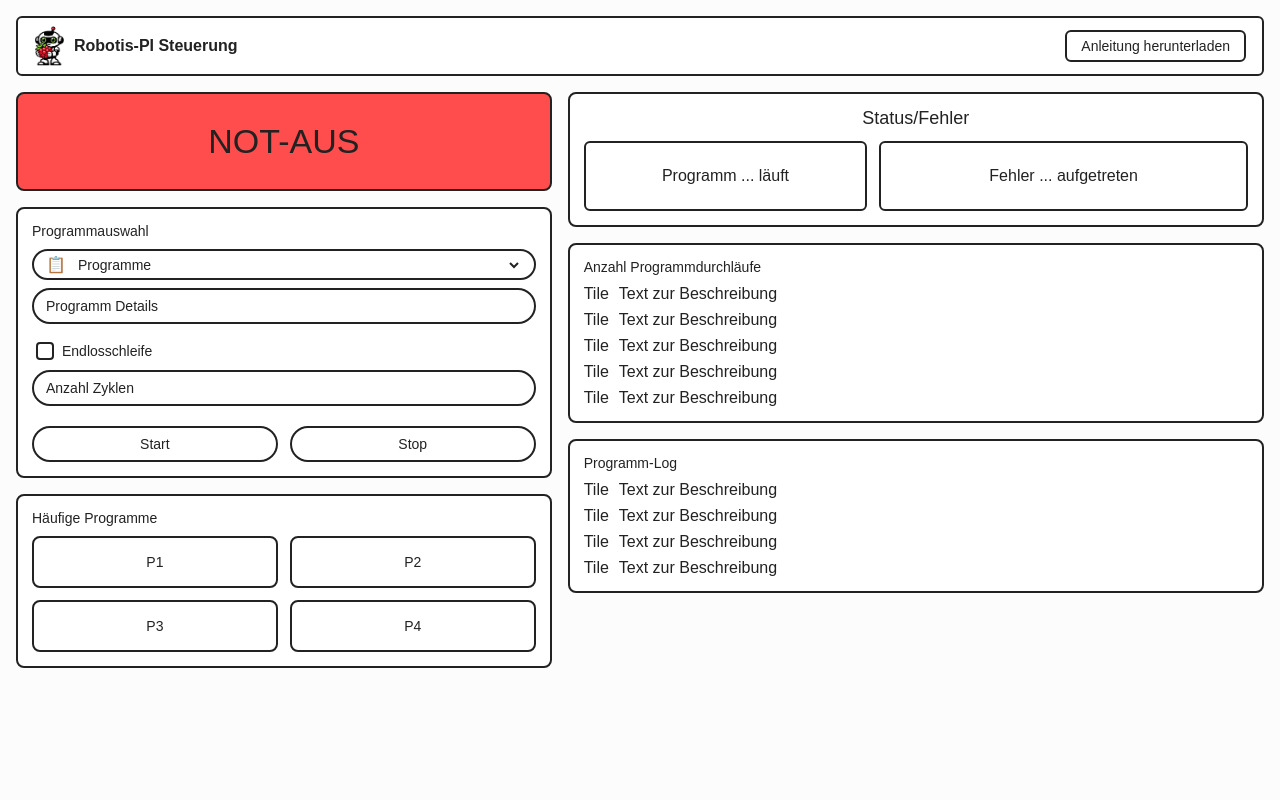
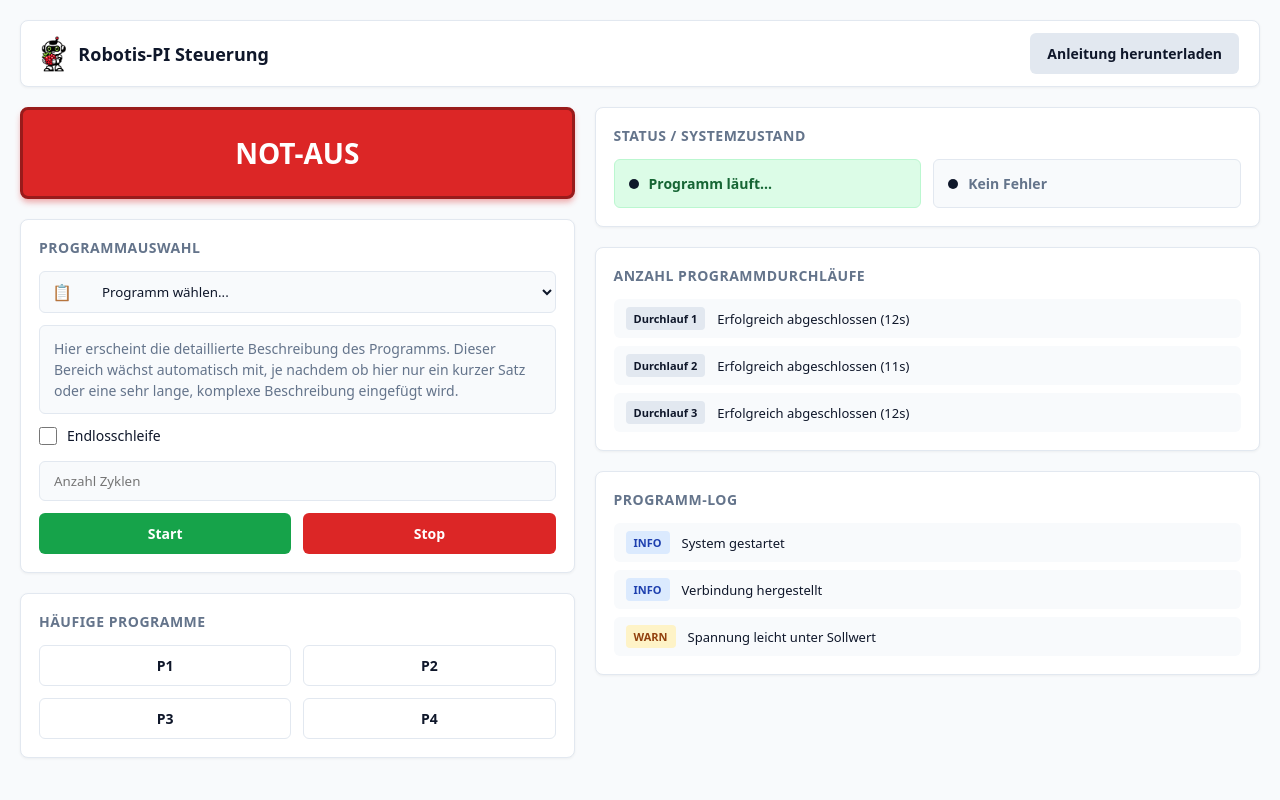
Before and after one commit to DCEv0LuTiOn/Projektarbeit_OP_KS_AL, a Flask app: page / in a window 1280 px wide. Run offline with Flask 3, Linux system fonts and the light colour scheme.

Commit message:
Mockup fertig

```diff
--- a/src/static/style.css
+++ b/src/static/style.css
@@ -1,214 +1,267 @@
+:root {
+    --primary: #2563eb;
+    --success: #16a34a;
+    --danger: #dc2626;
+    --bg-body: #f8fafc;
+    --bg-card: #ffffff;
+    --text-main: #0f172a;
+    --text-muted: #64748b;
+    --border: #e2e8f0;
+    --radius: 8px;
+}
+
 * {
     box-sizing: border-box;
     margin: 0;
     padding: 0;
-    font-family: Arial, sans-serif;
-    color: #222;
+    font-family: system-ui, sans-serif;
+    color: var(--text-main);
 }
 
 body {
-    background-color: #fcfcfc;
-    padding: 16px;
+    background-color: var(--bg-body);
+    padding: 20px;
+    max-width: 1500px;
     margin: 0 auto;
 }
 
-/* Top Navigation Bar */
-.navbar {
+/* ============================
+   LAYOUT (Header & Main Grid)
+   ============================ */
+header {
     display: flex;
     justify-content: space-between;
     align-items: center;
-    border: 2px solid #222;
-    border-radius: 6px;
-    padding: 8px 16px;
-    background-color: #fff;
-    margin-bottom: 16px;
+    background: var(--bg-card);
+    border: 1px solid var(--border);
+    border-radius: var(--radius);
+    padding: 12px 20px;
+    margin-bottom: 20px;
+    box-shadow: 0 1px 3px rgba(0,0,0,0.05);
+
+    /* Nesting für das Logo und den Titel im Header */
+    div {
+        display: flex;
+        align-items: center;
+        gap: 12px;
+        font-weight: bold;
+        font-size: 18px;
+
+        img { height: 36px; }
+    }
 }
 
-.nav-company {
+main {
+    display: grid;
+    grid-template-columns: 1fr 1.2fr;
+    gap: 20px;
+
+    /* Jede Spalte (section) im Main-Bereich */
+    section {
+        display: flex;
+        flex-direction: column;
+        gap: 20px;
+    }
+}
+
+/* ============================
+   KARTEN & FORMULARE (.card)
+   ============================ */
+.card {
+    background: var(--bg-card);
+    border: 1px solid var(--border);
+    border-radius: var(--radius);
+    padding: 18px;
+    box-shadow: 0 1px 3px rgba(0,0,0,0.05);
+
+    /* Überschriften in den Karten */
+    h2 {
+        font-size: 14px;
+        color: var(--text-muted);
+        margin-bottom: 14px;
+        text-transform: uppercase;
+        letter-spacing: 0.5px;
+    }
+
+    /* Standard-Inputs in der Karte (z.B. Anzahl Zyklen) */
+    input[type="number"],
+    select {
+        width: 100%;
+        padding: 10px 14px;
+        border: 1px solid var(--border);
+        border-radius: 6px;
+        background: var(--bg-body);
+        margin-bottom: 12px;
+        outline: none;
+
+        /* Status beim Anklicken */
+        &:focus {
+            border-color: var(--primary);
+            background: white;
+        }
+    }
+
+    /* Dropdown mit dem Icon davor */
+    .input-icon {
+        display: flex;
+        align-items: center;
+        border: 1px solid var(--border);
+        border-radius: 6px;
+        background: var(--bg-body);
+        margin-bottom: 12px;
+
+        span { padding: 0 12px; }
+
+        select {
+            border: none;
+            margin-bottom: 0;
+            background: transparent;
+            width: 100%;
+        }
+    }
+
+    /* NEU: Programm-Beschreibung (wächst automatisch in die Höhe) */
+    .program-details {
+        background: var(--bg-body);
+        border: 1px solid var(--border);
+        border-radius: 6px;
+        padding: 12px 14px;
+        font-size: 14px;
+        color: var(--text-muted);
+        margin-bottom: 12px;
+        line-height: 1.5;
+        min-height: 60px; /* Sieht auch ohne Text nicht zu leer aus */
+    }
+
+    /* Checkbox & Text */
+    label {
         display: flex;
         align-items: center;
         gap: 10px;
-    font-weight: bold;
-    font-size: 16px;
-}
+        margin: 4px 0 16px 0;
+        cursor: pointer;
+        font-size: 14px;
 
-.logo {
-    width: 30px;
-    height: 40px;
-}
-
-.btn-download {
-    border: 2px solid #222;
-    border-radius: 6px;
-    padding: 6px 14px;
-    background: #fff;
-    text-decoration: none;
-    font-size: 14px;
+        input[type="checkbox"] {
+            width: 18px;
+            height: 18px;
+            accent-color: var(--primary);
             cursor: pointer;
         }
-
-/* Main Wireframe Layout Grid */
-.grid {
-    display: grid;
-    grid-template-columns: 1fr 1.3fr;
-    gap: 16px;
-}
-
-/* Generic Card Styling */
-.card {
-    border: 2px solid #222;
-    border-radius: 8px;
-    padding: 14px;
-    background-color: #fff;
-    margin-bottom: 16px;
-}
-
-.card:last-child {
-    margin-bottom: 0;
-}
-
-.card-title {
-    font-size: 14px;
-    margin-bottom: 10px;
-}
-
-/* Emergency Stop */
-.notaus {
-    width: 100%;
-    border: 2px solid #222;
-    text-align: center;
-    padding: 28px 14px;
-    font-size: 34px;
-    font-weight: normal;
-    background-color: #ff4d4d;
-    cursor: pointer;
-    &:hover {
-        background-color: #a40000;
-    }
-
-    &:active {
-        transform: scale(0.95);
     }
 }
 
-/* Program Selection */
-.form-control {
+/* ============================
+   BUTTONS
+   ============================ */
+.notaus {
     width: 100%;
-    padding: 8px 12px;
-    border: 2px solid #222;
-    border-radius: 20px;
-    background: #fff;
-    margin-bottom: 8px;
-    font-size: 14px;
+    padding: 24px;
+    font-size: 28px;
+    font-weight: bold;
+    color: white;
+    background-color: var(--danger);
+    border: 3px solid #991b1b;
+    border-radius: var(--radius);
+    cursor: pointer;
+    box-shadow: 0 4px 6px -1px rgba(220, 38, 38, 0.4);
+
+    /* Hover und Klick-Effekte mit & */
+    &:hover { filter: brightness(0.9); }
+    &:active { transform: scale(0.98); }
 }
 
-.select-with-icon {
-    display: flex;
-    align-items: center;
-    gap: 8px;
-    border: 2px solid #222;
-    border-radius: 20px;
-    padding: 4px 12px;
-    margin-bottom: 8px;
-}
-
-.select-with-icon select {
-    border: none;
-    width: 100%;
-    outline: none;
-    background: transparent;
-    font-size: 14px;
-}
-
-.checkbox-group {
-    display: flex;
-    align-items: center;
-    gap: 8px;
-    margin: 10px 4px;
-    font-size: 14px;
-}
-
-.checkbox-group input[type="checkbox"] {
-    width: 18px;
-    height: 18px;
-    border: 2px solid #222;
-    border-radius: 4px;
-    appearance: none;
-    cursor: pointer;
-    position: relative;
-}
-
-.checkbox-group input[type="checkbox"]:checked::after {
-    content: "✓";
-    position: absolute;
-    top: -2px;
-    left: 3px;
-    font-size: 14px;
-}
-
-.action-buttons {
+.btn-grid {
     display: grid;
-    grid-template-columns: 1fr 1fr;
-    gap: 12px;
-    margin-top: 12px;
-}
-
-.btn-wireframe {
-    border: 2px solid #222;
-    border-radius: 20px;
-    padding: 8px;
-    background: #fff;
-    text-align: center;
-    cursor: pointer;
-    font-size: 14px;
-}
-
-/* Frequent Programs Grid */
-.p-grid {
-    display: grid;
-    grid-template-columns: 1fr 1fr;
-    gap: 12px;
-    margin-top: 6px;
-}
-
-.p-btn {
-    border: 2px solid #222;
-    border-radius: 8px;
-    padding: 16px;
-    text-align: center;
-    background: #fff;
-    font-size: 14px;
-    cursor: pointer;
-}
-
-/* Right Side: Status/Error */
-.status-header {
-    text-align: center;
-    font-size: 18px;
-    margin-bottom: 12px;
-}
-
-.status-boxes {
-    display: grid;
-    grid-template-columns: 1fr 1.3fr;
+    grid-template-columns: repeat(2, 1fr);
     gap: 12px;
 }
 
-.status-box {
-    border: 2px solid #222;
+.btn {
+    padding: 10px 16px;
+    border: 1px solid transparent;
     border-radius: 6px;
-    padding: 24px 12px;
+    font-size: 14px;
+    font-weight: bold;
+    cursor: pointer;
     text-align: center;
-    font-size: 16px;
+    text-decoration: none;
+
+    &:hover { filter: brightness(0.9); }
+
+    /* Modifier-Klassen */
+    &.btn-secondary { background: var(--border); color: var(--text-main); }
+    &.btn-success { background: var(--success); color: white; }
+    &.btn-danger { background: var(--danger); color: white; }
+
+    &.btn-outline {
+        background: white;
+        border-color: var(--border);
+        &:hover {
+            border-color: var(--primary);
+            color: var(--primary);
+            background: #eff6ff;
+        }
+    }
 }
 
-.row-item {
+/* ============================
+   LISTEN & STATUS
+   ============================ */
+
+/* Statusanzeige */
+.status .btn-grid > div {
     display: flex;
     align-items: center;
     gap: 10px;
-    margin-bottom: 8px;
+    padding: 14px;
+    border-radius: 6px;
+    font-size: 14px;
+    font-weight: bold;
 
+    i {
+        width: 10px;
+        height: 10px;
+        border-radius: 50%;
+        background-color: currentColor;
+    }
+
+    &.running { background: #dcfce7; color: #166534; border: 1px solid #bbf7d0; }
+    &.idle { background: var(--bg-body); color: var(--text-muted); border: 1px solid var(--border); }
+}
+
+/* Log-Listen (<ul>) */
+.logs ul {
+    list-style: none;
+    display: flex;
+    flex-direction: column;
+    gap: 8px;
+
+    /* Einzelne Zeile in der Liste */
+    li {
+        display: flex;
+        align-items: center;
+        gap: 12px;
+        padding: 8px 12px;
+        background: var(--bg-body);
+        border-radius: 6px;
+        font-size: 13px;
+
+        /* Letztes Element ohne Margin (Dein Beispiel!) */
         &:last-child {
             margin-bottom: 0;
         }
     }
+}
+
+/* Kleines Label (INFO, WARN) in den Listen */
+.badge {
+    padding: 4px 8px;
+    border-radius: 4px;
+    font-size: 11px;
+    font-weight: bold;
+    background: var(--border);
+
+    &.info { background: #dbeafe; color: #1e40af; }
+    &.warn { background: #fef3c7; color: #92400e; }
+}
--- a/src/templates/index.html
+++ b/src/templates/index.html
@@ -8,123 +8,98 @@
 </head>
 <body>
 
-    <!-- Header Navigation -->
-    <header class="navbar">
-        <div class="nav-company">
-            <img src="../static/Robotis_PI_Logo.png" alt="Logo" class="logo">
+    <header>
+        <div>
+            <img src="../static/Robotis_PI_Logo.png" alt="Logo">
             <span>Robotis-PI Steuerung</span>
         </div>
-        <a href="#" class="btn-download">Anleitung herunterladen</a>
+        <a href="#" class="btn btn-secondary">Anleitung herunterladen</a>
     </header>
 
-    <!-- Main Wireframe Layout -->
-    <main class="grid">
+    <main>
+        <!-- Linke Spalte -->
+        <section>
 
-        <!-- Left Column -->
-        <section class="col-left">
+            <button class="notaus">NOT-AUS</button>
 
-            <!-- Not-Aus -->
-            <button class="card notaus">NOT-AUS</button>
+            <div class="card">
+                <h2>Programmauswahl</h2>
 
-            <!-- Programmauswahl -->
-            <div class="card">
-                <div class="card-title">Programmauswahl</div>
-
-                <div class="select-with-icon">
-                    <span class="icon-box">📋</span>
+                <div class="input-icon">
+                    <span>📋</span>
                     <select>
-                        <option>Programme</option>
+                        <option>Programm wählen...</option>
+                        <option>P1 - Initialisierung</option>
+                        <option>P2 - Routine A</option>
                     </select>
                 </div>
 
-                <input type="text" class="form-control" value="Programm Details" readonly>
-
-                <div class="checkbox-group">
-                    <input type="checkbox" id="endless">
-                    <label for="endless">Endlosschleife</label>
+                <div class="program-details">
+                    Hier erscheint die detaillierte Beschreibung des Programms.
+                    Dieser Bereich wächst automatisch mit, je nachdem ob hier nur ein kurzer Satz
+                    oder eine sehr lange, komplexe Beschreibung eingefügt wird.
                 </div>
 
-                <input type="text" class="form-control" value="Anzahl Zyklen">
+                <label>
+                    <input type="checkbox" id="endless">
+                    <span>Endlosschleife</span>
+                </label>
 
-                <div class="action-buttons">
-                    <button class="btn-wireframe">Start</button>
-                    <button class="btn-wireframe">Stop</button>
+                <input type="number" placeholder="Anzahl Zyklen">
+
+                <div class="btn-grid">
+                    <button class="btn btn-success">Start</button>
+                    <button class="btn btn-danger">Stop</button>
                 </div>
             </div>
 
-            <!-- Häufige Programme -->
-            <div class="card">
-                <div class="card-title">Häufige Programme</div>
-                <div class="p-grid">
-                    <button class="p-btn">P1</button>
-                    <button class="p-btn">P2</button>
-                    <button class="p-btn">P3</button>
-                    <button class="p-btn">P4</button>
+            <div class="card quick-programs">
+                <h2>Häufige Programme</h2>
+                <div class="btn-grid">
+                    <button class="btn btn-outline">P1</button>
+                    <button class="btn btn-outline">P2</button>
+                    <button class="btn btn-outline">P3</button>
+                    <button class="btn btn-outline">P4</button>
                 </div>
             </div>
 
         </section>
 
-        <!-- Right Column -->
-        <section class="col-right">
+        <!-- Rechte Spalte -->
+        <section>
 
-            <!-- Status/Fehler -->
-            <div class="card">
-                <div class="status-header">Status/Fehler</div>
-                <div class="status-boxes">
-                    <div class="status-box">Programm ... läuft</div>
-                    <div class="status-box">Fehler ... aufgetreten</div>
+            <div class="card status">
+                <h2>Status / Systemzustand</h2>
+                <div class="btn-grid">
+                    <div class="running">
+                        <i></i> Programm läuft...
+                    </div>
+                    <div class="idle">
+                        <i></i> Kein Fehler
+                    </div>
                 </div>
             </div>
 
-            <!-- Anzahl Programmdurchläufe -->
-            <div class="card">
-                <div class="card-title">Anzahl Programmdurchläufe</div>
-                <div class="row-item">
-                    <div>Tile</div>
-                    <div>Text zur Beschreibung</div>
-                </div>
-                <div class="row-item">
-                    <div>Tile</div>
-                    <div>Text zur Beschreibung</div>
-                </div>
-                <div class="row-item">
-                    <div>Tile</div>
-                    <div>Text zur Beschreibung</div>
-                </div>
-                <div class="row-item">
-                    <div>Tile</div>
-                    <div>Text zur Beschreibung</div>
-                </div>
-                <div class="row-item">
-                    <div>Tile</div>
-                    <div>Text zur Beschreibung</div>
-                </div>
+            <!-- Log-Listen einfach als <ul> Liste -->
+            <div class="card logs">
+                <h2>Anzahl Programmdurchläufe</h2>
+                <ul>
+                    <li><span class="badge">Durchlauf 1</span> Erfolgreich abgeschlossen (12s)</li>
+                    <li><span class="badge">Durchlauf 2</span> Erfolgreich abgeschlossen (11s)</li>
+                    <li><span class="badge">Durchlauf 3</span> Erfolgreich abgeschlossen (12s)</li>
+                </ul>
             </div>
 
-            <!-- Programm-Log -->
-            <div class="card">
-                <div class="card-title">Programm-Log</div>
-                <div class="row-item">
-                    <div>Tile</div>
-                    <div>Text zur Beschreibung</div>
-                </div>
-                <div class="row-item">
-                    <div>Tile</div>
-                    <div>Text zur Beschreibung</div>
-                </div>
-                <div class="row-item">
-                    <div>Tile</div>
-                    <div>Text zur Beschreibung</div>
-                </div>
-                <div class="row-item">
-                    <div>Tile</div>
-                    <div>Text zur Beschreibung</div>
-                </div>
+            <div class="card logs">
+                <h2>Programm-Log</h2>
+                <ul>
+                    <li><span class="badge info">INFO</span> System gestartet</li>
+                    <li><span class="badge info">INFO</span> Verbindung hergestellt</li>
+                    <li><span class="badge warn">WARN</span> Spannung leicht unter Sollwert</li>
+                </ul>
             </div>
 
         </section>
-
     </main>
 
 </body>
```
Lines whose indentation alone changed are shown as unchanged.
